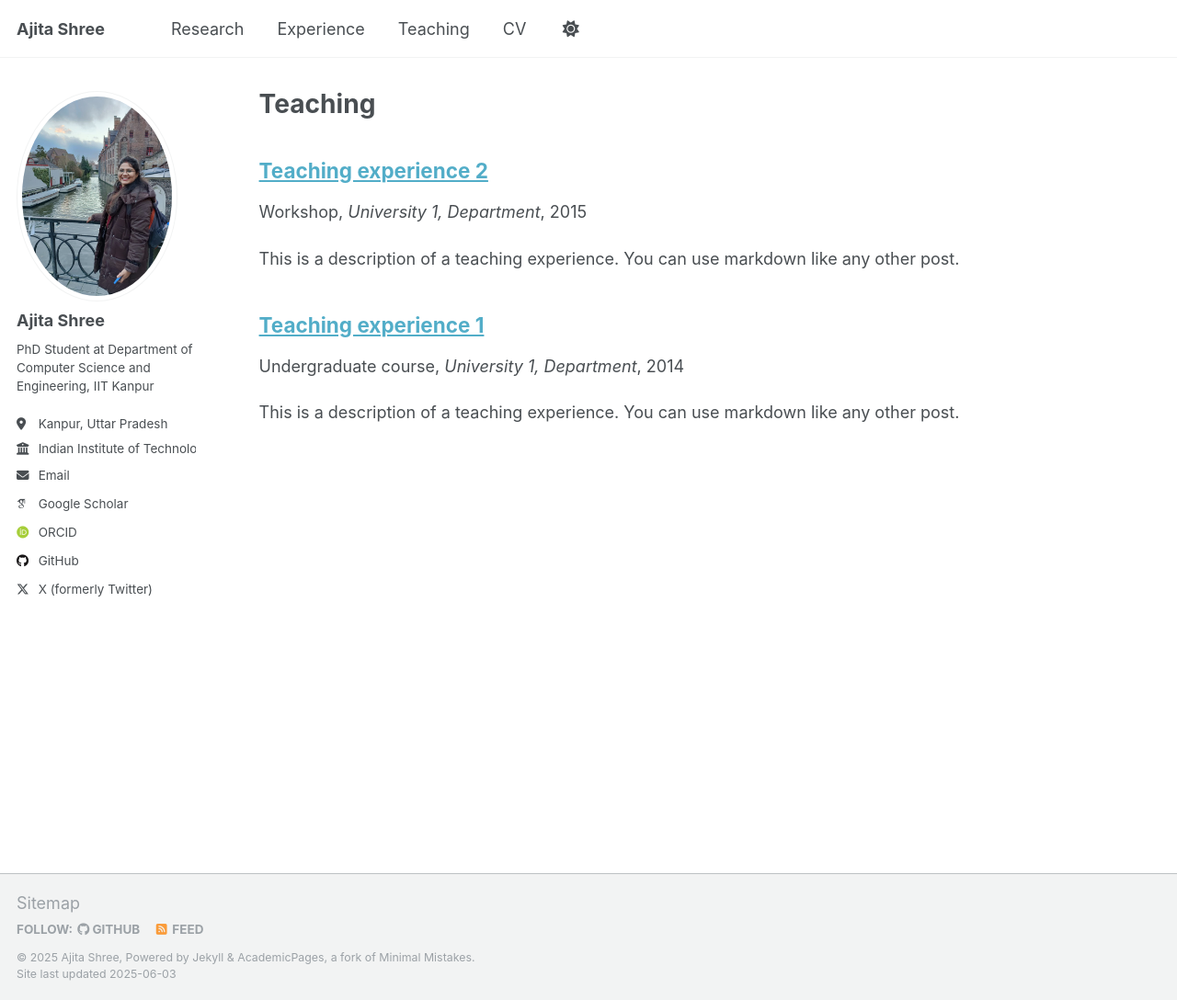
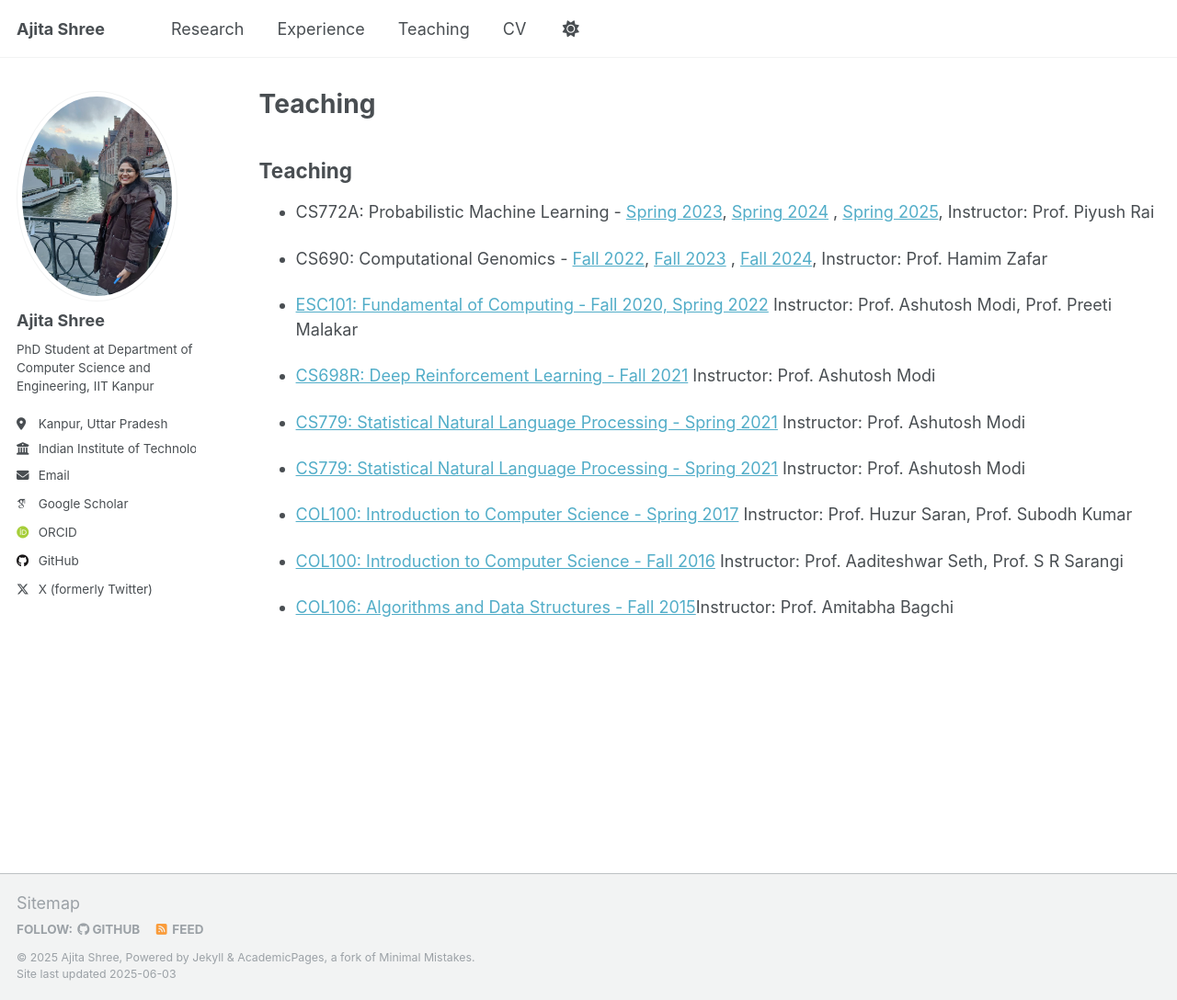
Before and after one commit to ajitashree/ajitashree.github.io, a Jekyll site: the page built from _pages/teaching.md, in a window 1280 px wide and 1088 px high. Shown: the whole window at 92% size. Built offline with Jekyll 4.4.1, drawn with Linux system fonts in a browser that asks for light colours; some web fonts are replaced.

Commit message:
teaching

```diff
--- /dev/null
+++ b/_pages/teaching.md
@@ -0,0 +1,29 @@
+---
+layout: archive
+title: "Teaching"
+permalink: /teaching/
+author_profile: true
+
+---
+
+{% include base_path %}
+
+## Teaching
+
+* CS772A: Probabilistic Machine Learning - [Spring 2023](https://web.cse.iitk.ac.in/users/piyush/courses/pml_spring23/pml.html), [Spring 2024](https://web.cse.iitk.ac.in/users/piyush/courses/pml_spring24/pml.html) , [Spring 2025](https://www.cse.iitk.ac.in/users/piyush/courses/pml_spring25/pml.html), Instructor: Prof. Piyush Rai
+
+* CS690: Computational Genomics - [Fall 2022](https://sites.google.com/view/cs690-2022/logistics), [Fall 2023](https://sites.google.com/view/cs690-2023/logistics) , [Fall 2024](https://sites.google.com/view/cs690-2024/logistics), Instructor: Prof. Hamim Zafar
+
+* [ESC101: Fundamental of Computing - Fall 2020, Spring 2022](https://web.cse.iitk.ac.in/users/pmalakar/esc101/#resources) Instructor: Prof. Ashutosh Modi, Prof. Preeti Malakar
+
+* [CS698R: Deep Reinforcement Learning - Fall 2021](https://ashutosh-modi.github.io/teaching/CS698R-Fall2021.html) Instructor: Prof. Ashutosh Modi
+
+* [CS779: Statistical Natural Language Processing - Spring 2021](https://ashutosh-modi.github.io/teaching/CS779-Spring2021.html) Instructor: Prof. Ashutosh Modi
+
+* [CS779: Statistical Natural Language Processing - Spring 2021](https://ashutosh-modi.github.io/teaching/CS779-Spring2021.html) Instructor: Prof. Ashutosh Modi
+
+* [COL100: Introduction to Computer Science - Spring 2017](https://www.cse.iitd.ac.in/~himani/COL100/) Instructor: Prof. Huzur Saran, Prof. Subodh Kumar
+
+* [COL100: Introduction to Computer Science - Fall 2016](https://www.cse.iitd.ernet.in/~hameedah/col100/) Instructor: Prof. Aaditeshwar Seth, Prof. S R Sarangi
+
+* [COL106: Algorithms and Data Structures - Fall 2015](https://www.cse.iitd.ac.in/~bagchi/courses/COL106_15-16/)Instructor: Prof. Amitabha Bagchi
--- a/_teaching/2014-spring-teaching-1.md
+++ /dev/null
@@ -1,20 +0,0 @@
----
-title: "Teaching experience 1"
-collection: teaching
-type: "Undergraduate course"
-permalink: /teaching/2014-spring-teaching-1
-venue: "University 1, Department"
-date: 2014-01-01
-location: "City, Country"
----
-
-This is a description of a teaching experience. You can use markdown like any other post.
-
-Heading 1
-======
-
-Heading 2
-======
-
-Heading 3
-======
--- a/_teaching/2015-spring-teaching-2.md
+++ /dev/null
@@ -1,20 +0,0 @@
----
-title: "Teaching experience 2"
-collection: teaching
-type: "Workshop"
-permalink: /teaching/2015-spring-teaching-1
-venue: "University 1, Department"
-date: 2015-01-01
-location: "City, Country"
----
-
-This is a description of a teaching experience. You can use markdown like any other post.
-
-Heading 1
-======
-
-Heading 2
-======
-
-Heading 3
-======
```
Also changed, not shown: _pages/about.md (+7 -7 lines).
